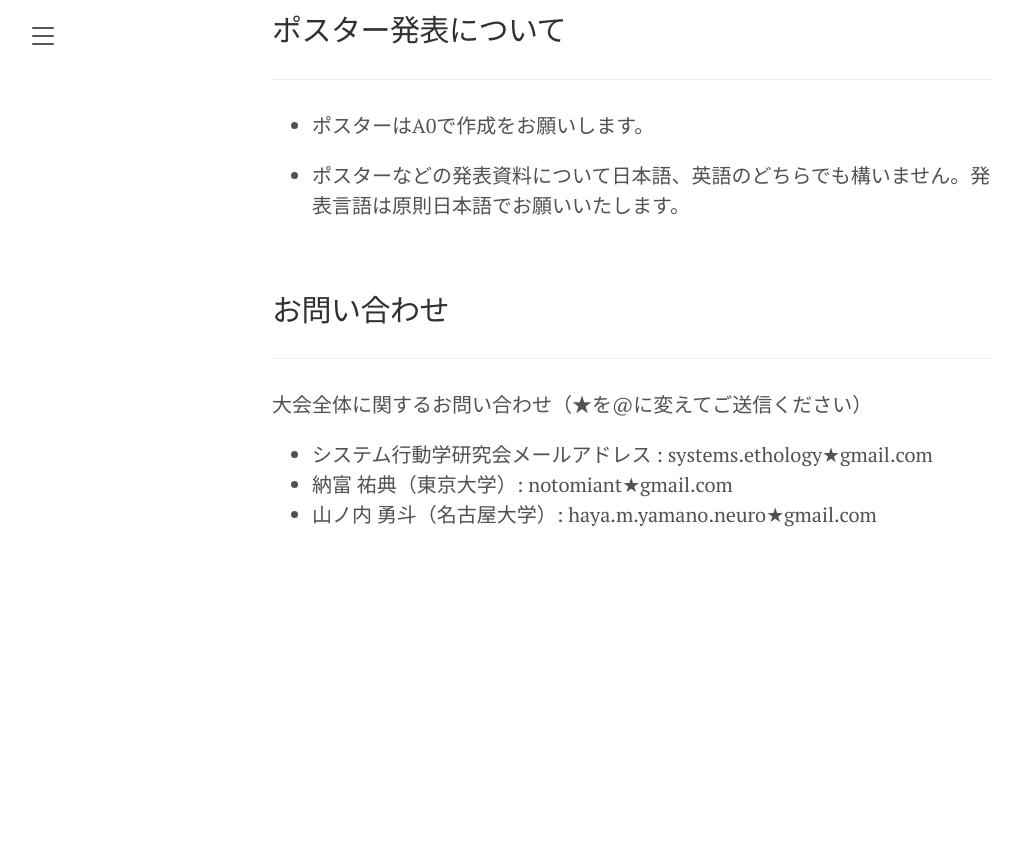
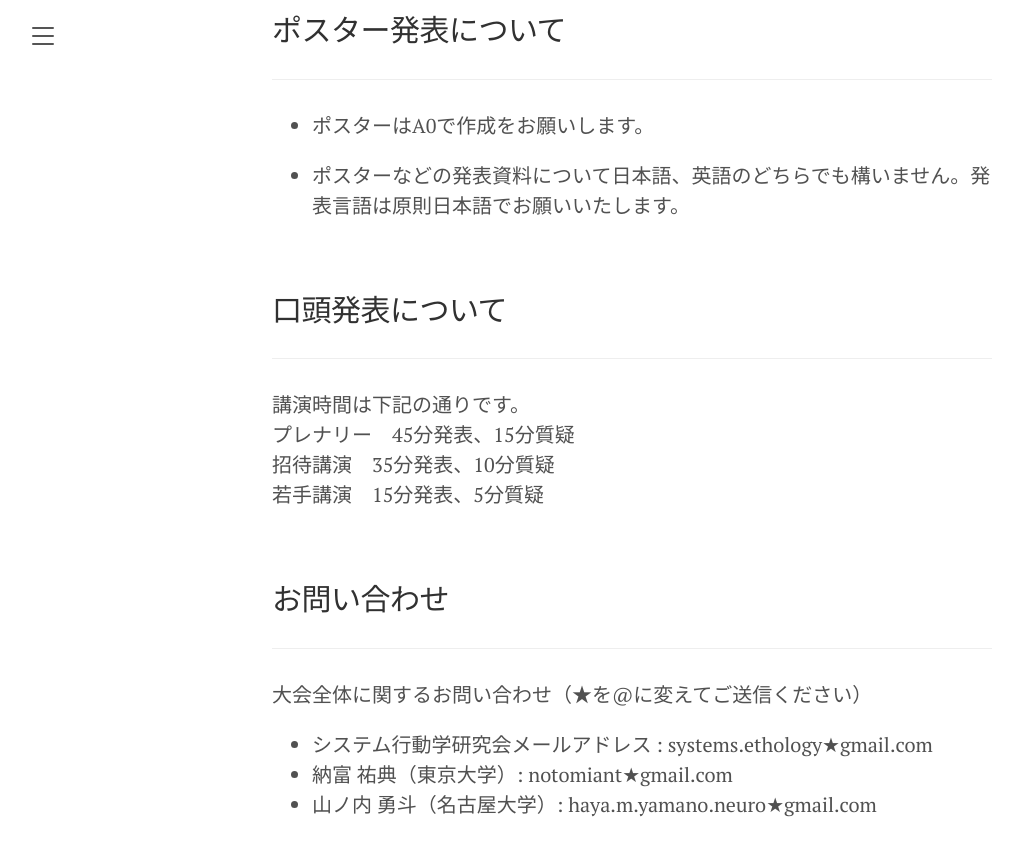
Before and after one commit to SystemsEthology/website, a Jekyll site: the page built from event_01/conference01_rule.md, in a window 1280 px wide and 900 px high, scrolled down 1462 px. Shown: the top 856 px of the window, without its empty margins (8-1031 px from the left). Built offline with Jekyll 4.4.1, drawn with Linux system fonts in a browser that asks for light colours; before the commit the page ends 2072 px from its top, so only the background shows below that.

Commit message:
Update conference01_rule.md

```diff
--- a/event_01/conference01_rule.md
+++ b/event_01/conference01_rule.md
@@ -47,6 +47,17 @@ order: 6
 
 <br>
 
+## 口頭発表について
+
+***
+
+講演時間は下記の通りです。
+プレナリー　45分発表、15分質疑
+招待講演　35分発表、10分質疑
+若手講演　15分発表、5分質疑
+
+<br>
+
 ## お問い合わせ
 ***
 大会全体に関するお問い合わせ（★を@に変えてご送信ください）
```
